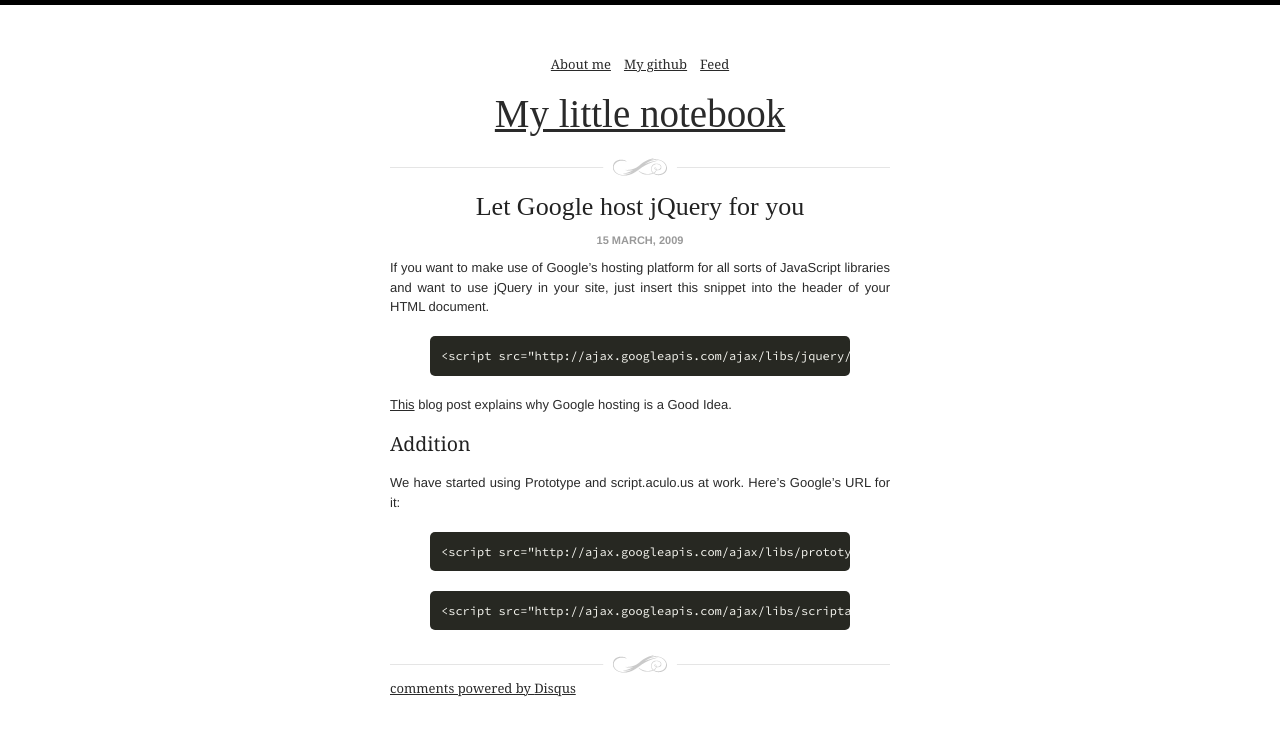
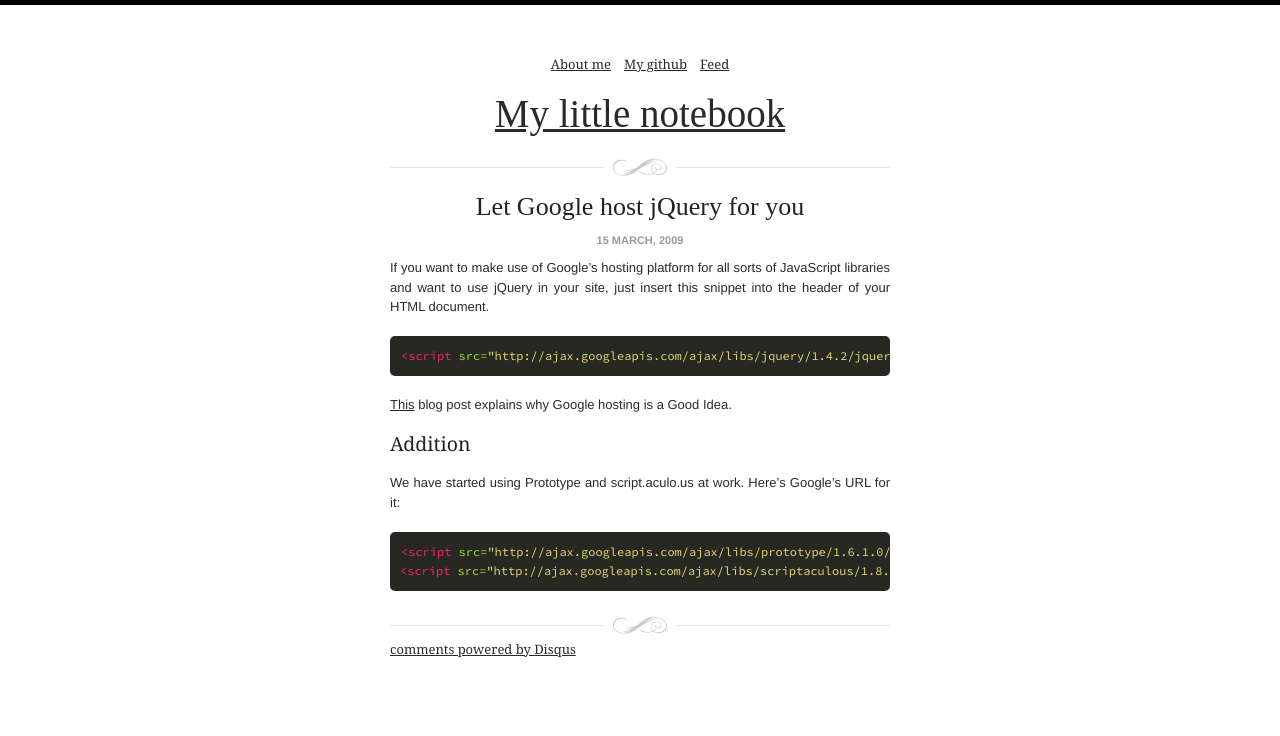
Before and after one commit to leonardehrenfried/blog, a Jekyll site: the page built from _posts/2009-03-15-let-google-host-jquery-for-you.md, in a window 1280 px wide. Shown: the top 736 px of the page. Built offline with Jekyll 4.4.1, drawn with Linux system fonts in a browser that asks for light colours; nearby versions of some CDN libraries; some web fonts are replaced; Markdown is read by kramdown in place of the engine named in the settings; comment, search, counter and statistics services are not loaded.

Commit message:
Fix base url and syntax highligthing some more

````diff
--- a/_config.yml
+++ b/_config.yml
@@ -1,5 +1,5 @@
 pygments:   true
-markdown:   kramdown
+markdown:   redcarpet
 permalink:  /:year/:month/:title
 baseurl:    /blog/
 url:        http://lenni.info/blog
--- a/_layouts/layout.html
+++ b/_layouts/layout.html
@@ -6,8 +6,8 @@
     <meta name="disqus-identifier" content="{{ page.meta.dsq_thread_id }}" />
     <meta name="viewport" content="width=device-width, initial-scale=1.0">
     <title>{{ page.title }}</title>
-    <link rel="stylesheet" type="text/css" href="{{site.baseurl}}/stylesheets/style.css" />
-    <link rel="stylesheet" type="text/css" href="stylesheets/syntax.css" />
+    <link rel="stylesheet" type="text/css" href="{{site.baseurl}}stylesheets/style.css" />
+    <link rel="stylesheet" type="text/css" href="{{site.baseurl}}stylesheets/syntax.css" />
     <link href="http://fonts.googleapis.com/css?family=Goudy+Bookletter+1911|Source+Code+Pro" rel='stylesheet' type='text/css'>
     <link rel="alternate" href="http://feeds.feedburner.com/lenni/OcxW?format=xml" type="application/rss+xml" />
     <script src="http://ajax.googleapis.com/ajax/libs/jquery/1.8.1/jquery.min.js" type="text/javascript"></script>
--- a/_posts/2009-03-15-let-google-host-jquery-for-you.md
+++ b/_posts/2009-03-15-let-google-host-jquery-for-you.md
@@ -11,13 +11,13 @@
   dsq_thread_id: '756516104'
 ---
 If you want to make use of Google's hosting platform for all sorts of JavaScript libraries and want to use jQuery in your site, just insert this snippet into the header of your HTML document.
-{% highlight html %}
+```html
 <script src="http://ajax.googleapis.com/ajax/libs/jquery/1.4.2/jquery.min.js" type="text/javascript"></script>
-{% endhighlight %}
+```
 <a href="http://encosia.com/2008/12/10/3-reasons-why-you-should-let-google-host-jquery-for-you/">This</a> blog post explains why Google hosting is a Good Idea.
 ###Addition
 We have started using Prototype and script.aculo.us at work. Here's Google's URL for it:
-{% highlight html %}
+```html
 <script src="http://ajax.googleapis.com/ajax/libs/prototype/1.6.1.0/prototype.js" type="text/javascript"></script>
-{% endhighlight %}
-{% highlight html %}<script src="http://ajax.googleapis.com/ajax/libs/scriptaculous/1.8.2/scriptaculous.js" type="text/javascript"></script>{% endhighlight %}
+<script src="http://ajax.googleapis.com/ajax/libs/scriptaculous/1.8.2/scriptaculous.js" type="text/javascript"></script>
+```
````
Also changed, not shown: _posts/2009-03-29-how-to-inject-the-current-mercurial-revision-into-your-js-files.md (+2 -0 lines), _posts/2013-01-29-my-dissertation-using-gate.md (+2 -2 lines), 1 other file.
